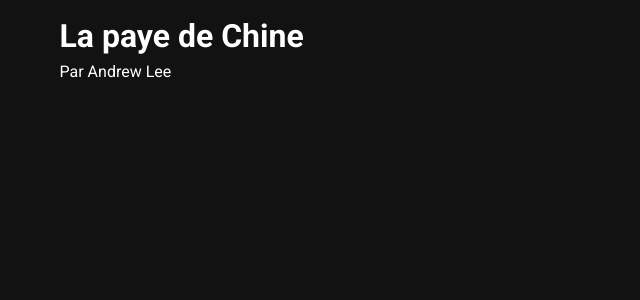
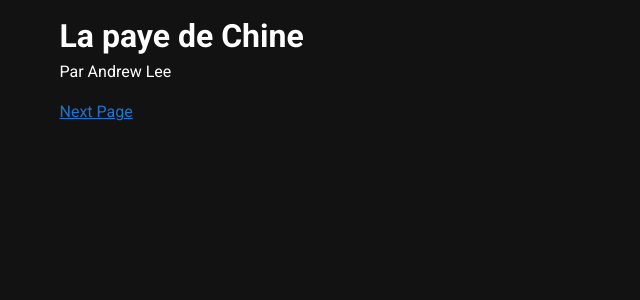
Before and after one commit to Alee14/chine-projet, a Nuxt app: page / in a window 1280 px wide. Shown: the top 300 px of the page, without its empty margins (0-640 px from the left). Built offline with nearby package versions, Linux system fonts and the light colour scheme.

Commit message:
Added next page and image

```diff
--- a/pages/index.vue
+++ b/pages/index.vue
@@ -2,6 +2,7 @@
   <div>
     <h1>La paye de Chine</h1>
     <p>Par Andrew Lee</p>
+    <nuxt-link to="/page1">Next Page</nuxt-link>
   </div>
 </template>
 
--- a/pages/page1.vue
+++ b/pages/page1.vue
@@ -3,6 +3,13 @@
     <h1>Où est le chef de la paye?</h1>
     <!-- Reveal animation here -->
     <p>C'est Xi Jinping.</p>
+    <img
+      src="https://upload.wikimedia.org/wikipedia/commons/3/32/Xi_Jinping_2019.jpg"
+      width="20%"
+      height="20%"
+    />
+    <br />
+    <nuxt-link to="/page2">Next Page</nuxt-link>
   </div>
 </template>
 
--- a/pages/page2.vue
+++ b/pages/page2.vue
@@ -8,6 +8,7 @@
       <li>Wu</li>
       <li>Anglais</li>
     </ul>
+    <nuxt-link to="/page3">Next Page</nuxt-link>
   </div>
 </template>
 
--- a/pages/page3.vue
+++ b/pages/page3.vue
@@ -2,6 +2,7 @@
   <div>
     <h1>C'est quoi le capitale de Chine?</h1>
     <p>La capitale de Chine est Beijing.</p>
+    <nuxt-link to="/page4">Next Page</nuxt-link>
   </div>
 </template>
 
--- a/pages/page4.vue
+++ b/pages/page4.vue
@@ -2,6 +2,7 @@
   <div>
     <h1>Le population de Chine</h1>
     <p>Population est 1,440,722,001</p>
+    <nuxt-link to="/page5">Next Page</nuxt-link>
   </div>
 </template>
 
--- a/pages/page5.vue
+++ b/pages/page5.vue
@@ -2,6 +2,7 @@
   <div>
     <h1>Religion de Chine</h1>
     <p>La religion de Chine est Confucianisme, Taoïsme et Bouddhisme</p>
+    <nuxt-link to="/page6">Next Page</nuxt-link>
   </div>
 </template>
 
--- a/pages/page6.vue
+++ b/pages/page6.vue
@@ -2,6 +2,7 @@
   <div>
     <!-- Replace this -->
     <a href="https://www.youtube.com/watch?v=Bs0GuU0cUtw">YouTube Link</a>
+    <nuxt-link to="/page7">Next Page</nuxt-link>
   </div>
 </template>
 <script>
```
